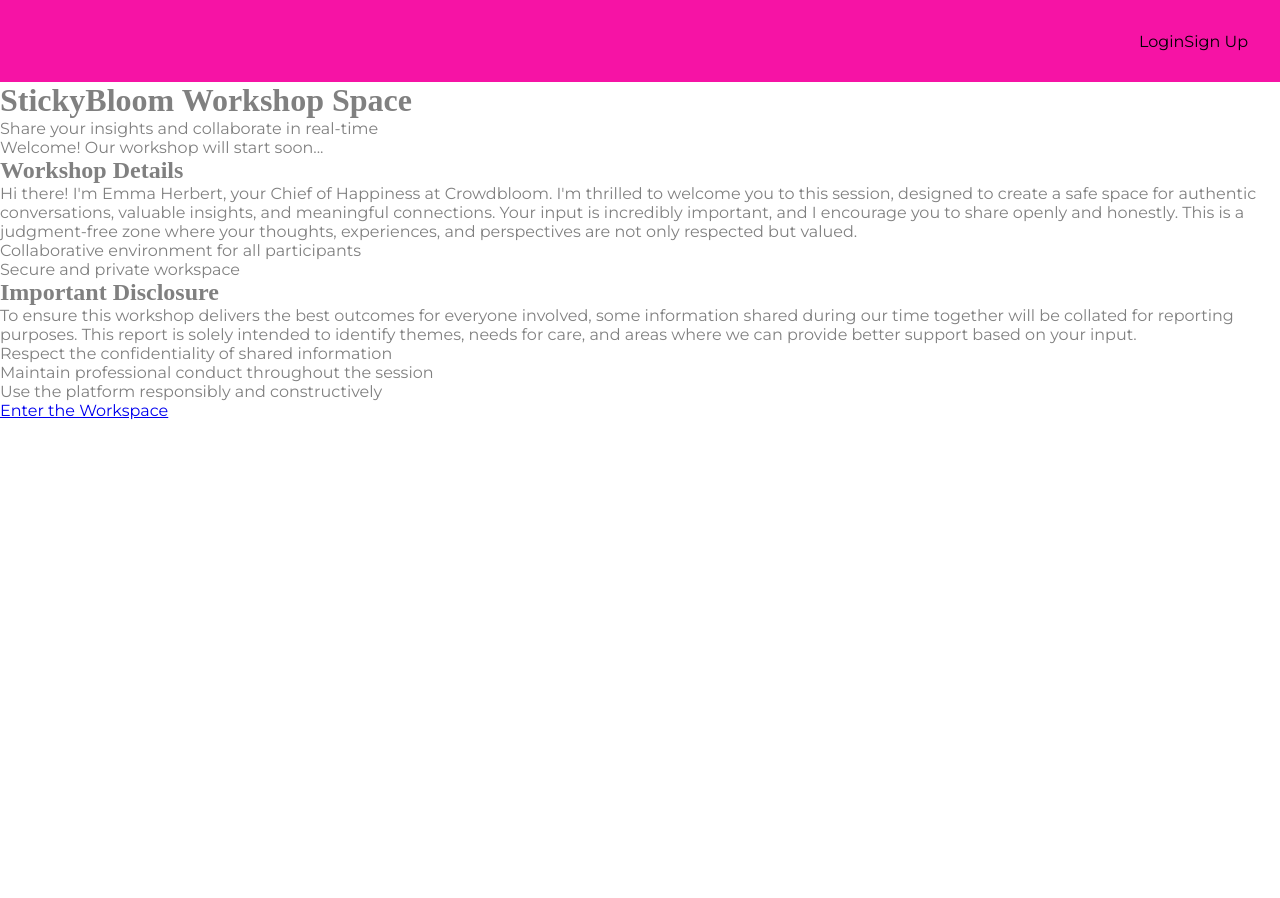
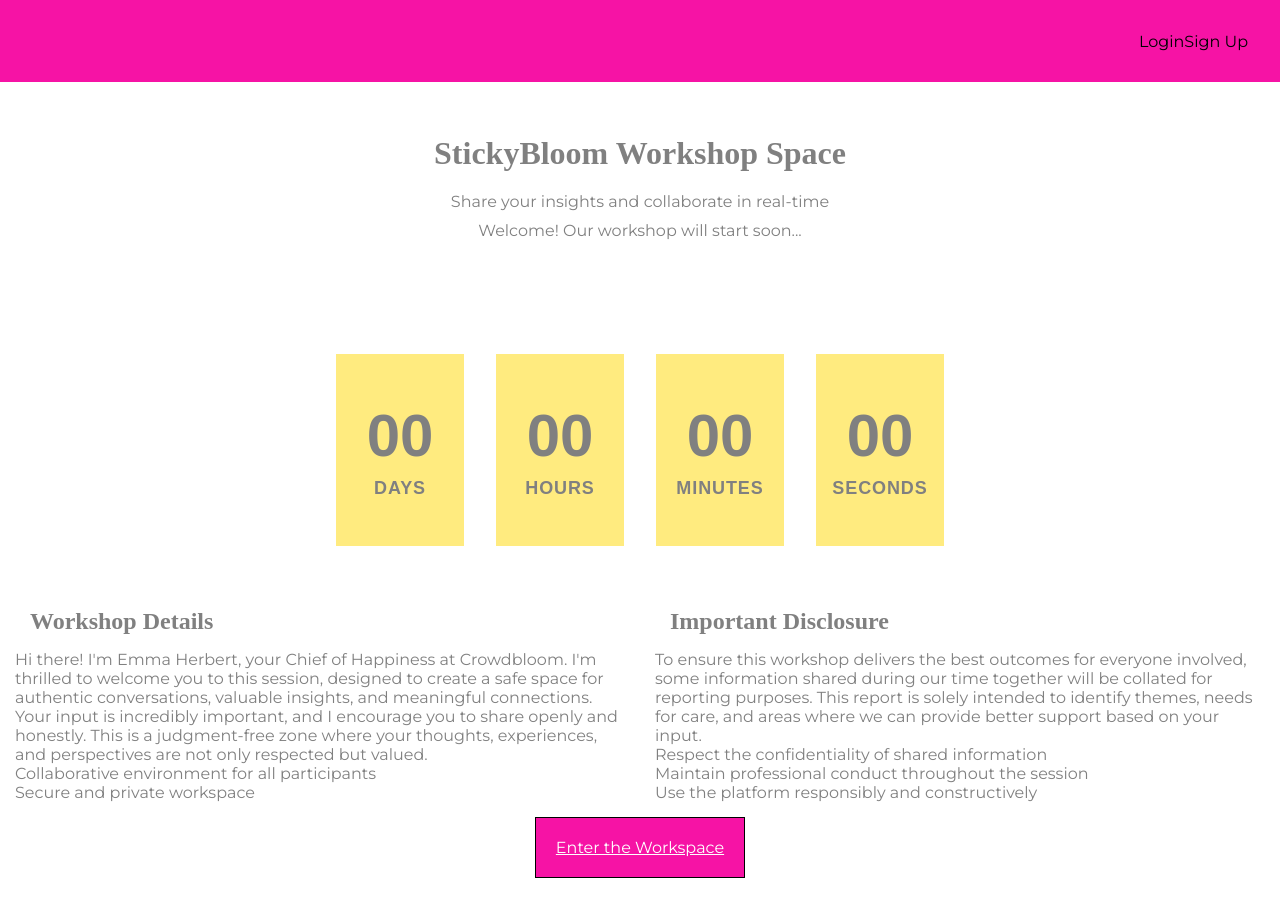
Before and after one commit to SheCodesAus/ping_penguins_frontend, a React (Vite) app: page / in a window 1280 px wide. Before the commit the page ends 800 px from the top, so only its background shows below. Built offline with nearby package versions, Linux system fonts and the light colour scheme; no server answers; a web font is replaced by a local one.

Commit message:
landing page overall structure and css update

```diff
--- a/src/pages/LandingPage.jsx
+++ b/src/pages/LandingPage.jsx
@@ -1,16 +1,18 @@
 import 'react';
 import { Link } from 'react-router-dom';
+import CountdownTimer from '../components/WorkshopPage/CountdownTimer';
 
 // Landing Page Header Component
 const LandingPageHeader = () => {
   return (
     <header className="header">
-      <h1>StickyBloom Workshop Space</h1>
-      <p>Share your insights and collaborate in real-time</p>
+      <h1 className="header-title">StickyBloom Workshop Space</h1>
+      <p className="header-subtitle">Share your insights and collaborate in real-time</p>
       <p className="welcome-text">Welcome! Our workshop will start soon...</p>
     </header>
   );
 };
+
 
 // Workshop Details Component
 const WorkshopDetails = () => {
@@ -60,12 +62,19 @@
   return (
     <div className="stickybloom-app">
       <main className="content">
+        <div className="header-container">
         <LandingPageHeader />
-        <WorkshopDetails />
-        <DisclosureCard />
-        <Link to="/workshop" className="enter-button">
-          Enter the Workspace
-        </Link>
+        </div>
+        <CountdownTimer boardId={"1"} />
+        <div className='flex-container'>
+          <WorkshopDetails />
+          <DisclosureCard />
+          </div>
+        <div className="button-container">
+          <Link to="/workshop" className="enter-button">
+            Enter the Workspace
+          </Link>
+        </div>
       </main>
     </div>
   );
--- a/src/style.css
+++ b/src/style.css
@@ -230,12 +230,99 @@
     cursor: pointer;
 }
 
-/* countdown styles work in progress */
-/* .w-32 { width: 8rem; }
 
-.h-48 { height: 12rem; }
+/* flex container for landing page */
+.header-title {
+    margin-bottom: 20px;
+}
 
-.time-unit {
-    width: 8rem;
-    height: 12rem;
-} */
+.header-subtitle {
+    margin-bottom: 20px;
+}
+
+.welcome-text {
+    margin-bottom: 30px;
+}
+
+.content {
+    position: relative;
+    min-height: 100vh;
+    display: flex;
+    flex-direction: column;
+}
+.button-container {
+    display: flex;
+    justify-content: center;
+    align-items: center;
+    margin-bottom: 20px;
+    width: 100%;
+}
+
+.header-container {
+    display: flex;
+    justify-content: center;
+    align-items: center;
+    height: 30vh;
+    text-align: center;
+}
+
+.flex-container {
+    display: flex;
+    justify-content: space-between;
+}
+
+.workshop-details-card,
+.workshop-disclosure-card {
+    flex: 1;
+    margin: 15px;
+}
+
+.workshop-details-card h2,
+.workshop-disclosure-card h2 {
+    flex: 1;
+    margin: 15px;
+}
+
+
+.header-title {
+    margin-bottom: 20px;
+}
+
+.header-subtitle {
+    margin-bottom: 10px;
+}
+
+.welcome-text {
+    margin-bottom: 30px;
+}
+
+button, a.enter-button {
+    background-color: var(--brand);
+    color: var(--white);
+    border: 1px solid #000000;
+    padding: 20px;
+    position: relative;
+    overflow: hidden;
+    transition: background-color 0.3s ease;
+}
+
+button:hover, a.enter-button:hover {
+    animation: rainbow 4s infinite;
+}
+
+/* rainbow button animation */
+@keyframes rainbow {
+    0% { background-color: violet; }
+    16% { background-color: orange; }
+    33% { background-color: skyblue; }
+    50% { background-color: pink; }
+    66% { background-color: violet; }
+    83% { background-color: orange; }
+    100% { background-color: skyblue; }
+}
+
+/* sparkily button animation */
+@keyframes sparkly {
+    0%, 100% { box-shadow: 0 0 5px rgba(255, 255, 255, 0.5); }
+    50% { box-shadow: 0 0 20px rgba(255, 255, 255, 1); }
+}
```
